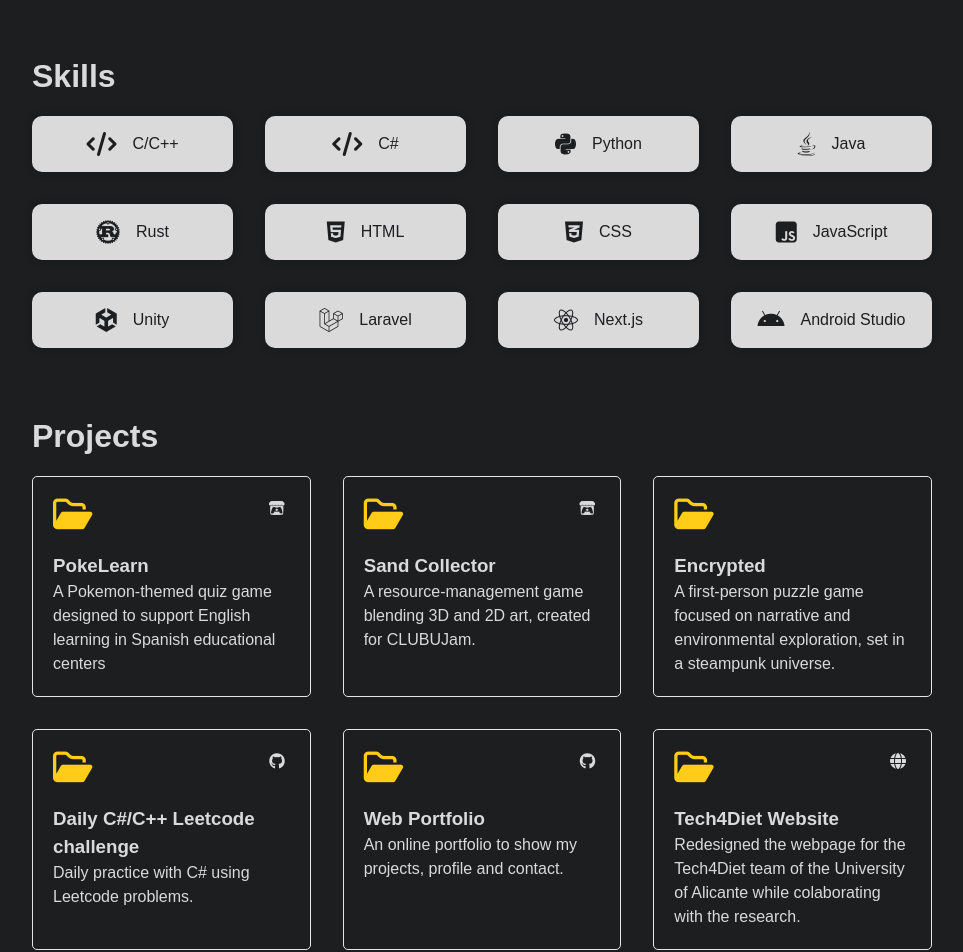
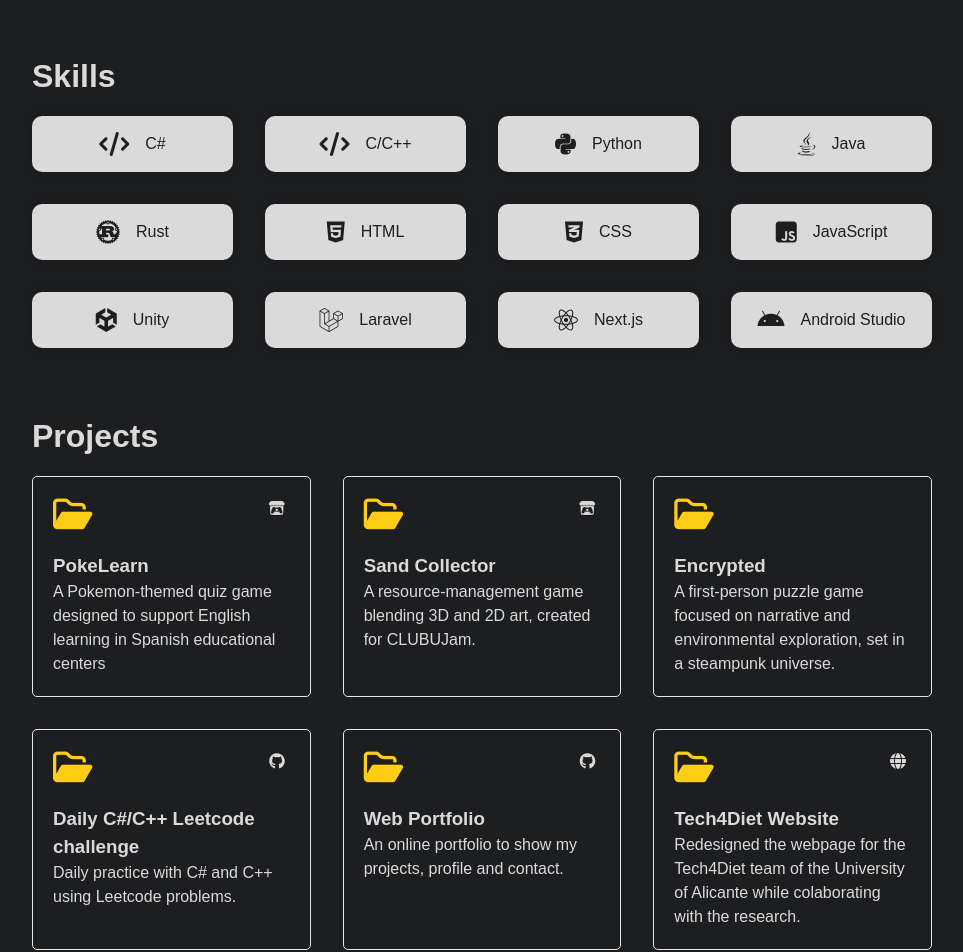
Before and after one commit to alvaro4MG/personal-portfolio, a Next.js app: page / in a window 1280 px wide. Shown: the part 1460-2412 px from the top of the page, without its empty margins (158-1121 px from the left). Built offline with nearby package versions, Linux system fonts and the light colour scheme.

Commit message:
Update CV and projects

```diff
--- a/src/components/home/projectsList.js
+++ b/src/components/home/projectsList.js
@@ -27,7 +27,7 @@
 		id: 4,
 		title: 'Daily C#/C++ Leetcode challenge',
 		description:
-			'Daily practice with C# using Leetcode problems.',
+			'Daily practice with C# and C++ using Leetcode problems.',
 		link: 'https://github.com/alvaro4MG/leetcode-problems',
 		icon: 'fa-brands fa-github'
 	},
--- a/src/components/home/skillsList.js
+++ b/src/components/home/skillsList.js
@@ -1,13 +1,13 @@
 export const skillData = [
 	{
 		id: 1,
-		title: 'C/C++',
+		title: 'C#',
 		type: 'language',
 		icon: 'fa-solid fa-code'
 	},
 	{
 		id: 2,
-		title: 'C#',
+		title: 'C/C++',
 		type: 'language',
 		icon: 'fa-solid fa-code'
 	},
```
Also changed, not shown: 1 other file (tests, documents, lock files or other folders).
